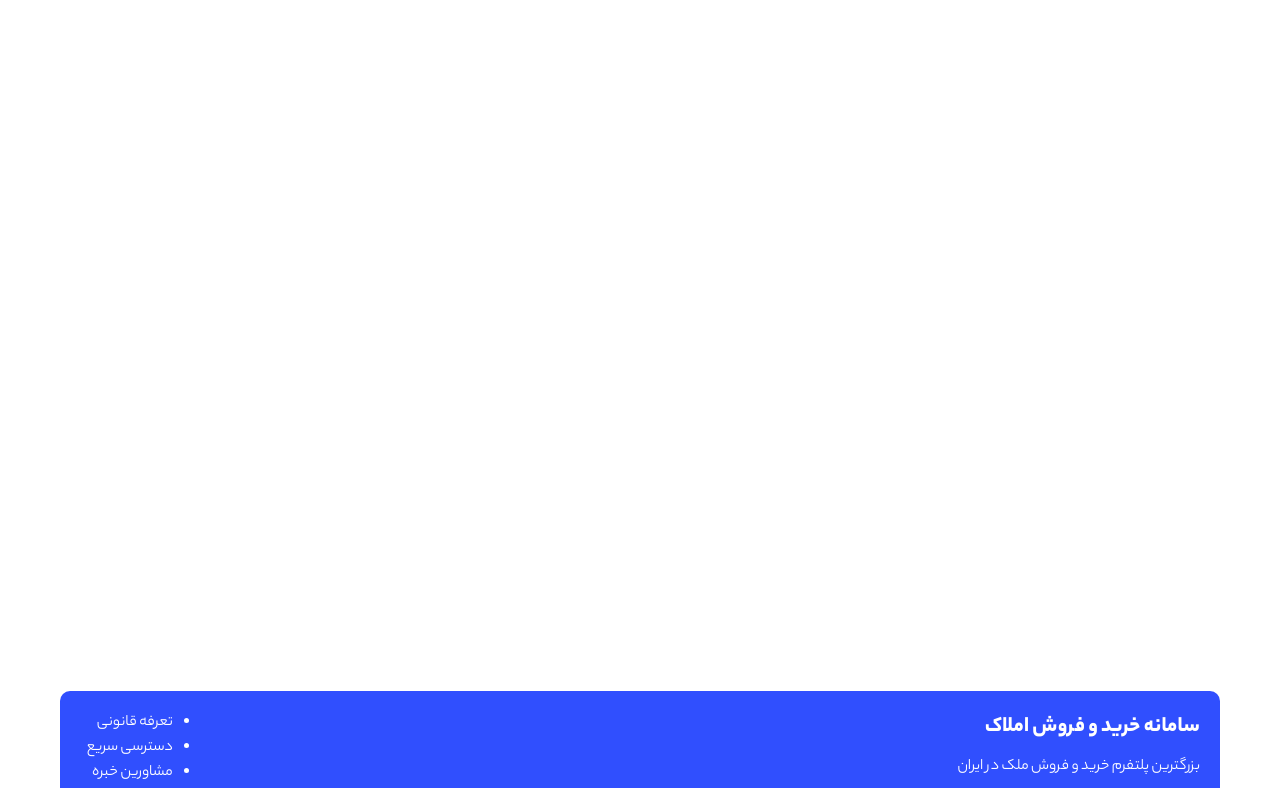
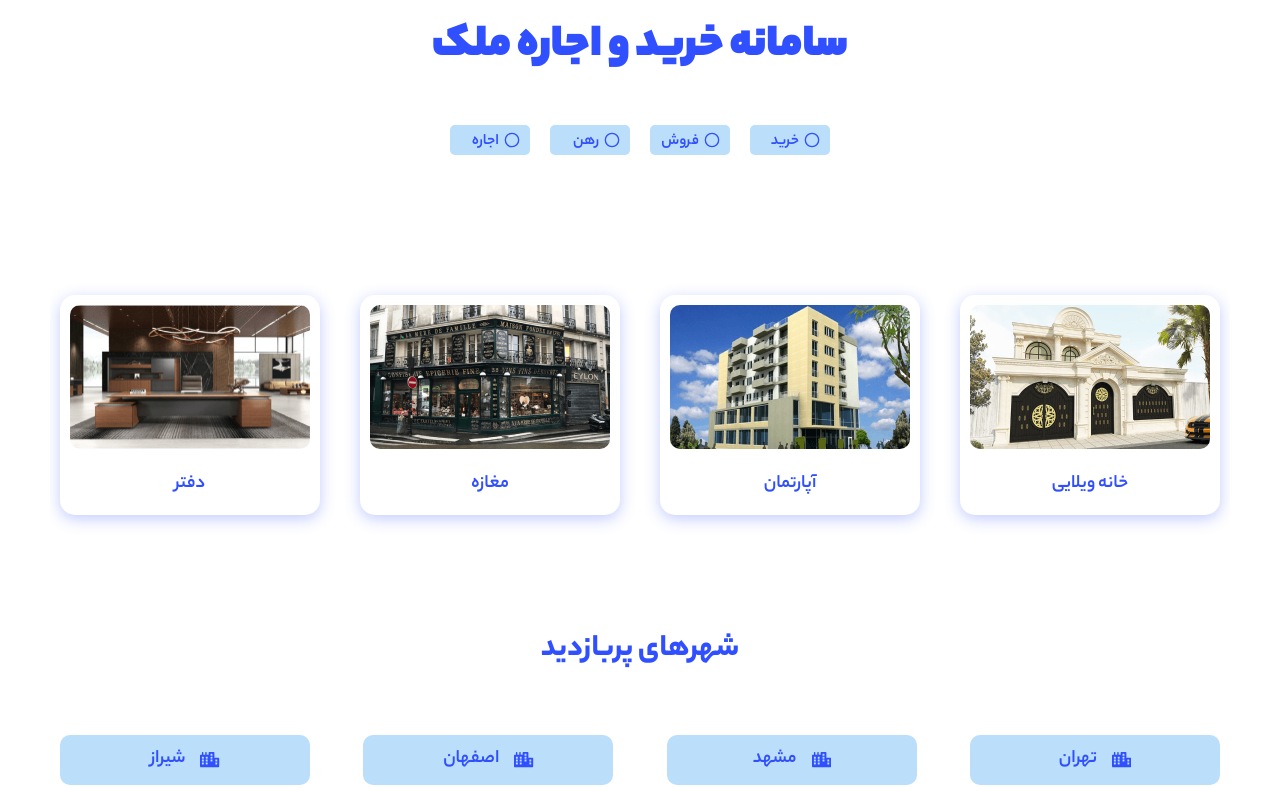
Before and after one commit to Mohammad-jf/real-state-server-actions, a Next.js app: page / in a window 1280 px wide. Shown: the part 200-988 px from the top of the page. Built offline with nearby package versions, Linux system fonts and the light colour scheme; no server answers.

Commit message:
home page

```diff
--- a/src/app/page.jsx
+++ b/src/app/page.jsx
@@ -1,8 +1,5 @@
+import HomePage from "src/components/templates/HomePage";
 
 export default function Home() {
-  return (
-    <div >
-
-    </div>
-  );
+  return <HomePage />;
 }
--- /dev/null
+++ b/src/components/modules/CategoryCard.jsx
@@ -0,0 +1,22 @@
+import Link from "next/link";
+import styles from "./categoryCard.module.css";
+import Image from "next/image";
+
+const CategoryCard = ({ name, title }) => {
+  return (
+    <div className={styles.card}>
+      <Link href="/">
+        <Image
+          src={`/images/${name}.png`}
+          alt={title}
+          width={240}
+          height={144}
+          property={true}
+        />
+        <p>{title}</p>
+      </Link>
+    </div>
+  );
+};
+
+export default CategoryCard;
--- /dev/null
+++ b/src/components/modules/categoryCard.module.css
@@ -0,0 +1,25 @@
+.card {
+  box-shadow: #304ffe4a 0px 4px 15px;
+  /* border: 2px solid #304ffe; */
+  border-radius: 15px;
+  overflow: hidden;
+  padding: 10px;
+  transition: all ease-in 0.1s;
+  margin: 10px 0;
+}
+
+.card:hover {
+  transform: rotate(-5deg);
+}
+
+.card img {
+  border-radius: 10px;
+}
+
+.card p {
+  font-size: 1.2rem;
+  font-weight: 400;
+  color: #304ffe;
+  text-align: center;
+  margin: 10px 0 5px;
+}
--- /dev/null
+++ b/src/components/templates/HomePage.jsx
@@ -0,0 +1,57 @@
+import { FiCircle } from "react-icons/fi";
+import styles from "./homePage.module.css";
+import CategoryCard from "../modules/CategoryCard";
+import { FaCity } from "react-icons/fa";
+
+const HomePage = () => {
+  const services = ["خرید", "فروش", "رهن", "اجاره"];
+  const cities = [
+    "تهران",
+    "مشهد",
+    "اصفهان",
+    "شیراز",
+    "تبریز",
+    "اهواز",
+    "کرج",
+    "تبریز",
+  ];
+
+  return (
+    <div>
+      <div className={styles.banner}>
+        <div className={styles.desc}>
+          <h1>سامانه خرید و اجاره ملک</h1>
+          <ul>
+            {services.map((item, index) => (
+              <li key={index}>
+                <FiCircle />
+                <span>{item}</span>
+              </li>
+            ))}
+          </ul>
+        </div>
+      </div>
+
+      <div className={styles.categories}>
+        <CategoryCard title="خانه ویلایی" name="villa" />
+        <CategoryCard title="آپارتمان" name="apartment" />
+        <CategoryCard title="مغازه" name="store" />
+        <CategoryCard title="دفتر" name="office" />
+      </div>
+
+      <div className={styles.city}>
+        <h3>شهرهای پربازدید</h3>
+        <ul>
+          {cities.map((item, index) => (
+            <li key={index}>
+              <FaCity />
+              <span>{item}</span>
+            </li>
+          ))}
+        </ul>
+      </div>
+    </div>
+  );
+};
+
+export default HomePage;
--- /dev/null
+++ b/src/components/templates/homePage.module.css
@@ -0,0 +1,108 @@
+.banner {
+  display: flex;
+  justify-content: center;
+  align-items: center;
+  border-radius: 10px;
+  padding: 20px;
+  margin: 100px 0;
+}
+
+.desc {
+  width: 100%;
+  text-align: center;
+  color: #304ffe;
+}
+
+.desc h1 {
+  font-weight: 700;
+  font-size: 3rem;
+  margin-bottom: 30px;
+}
+
+.desc ul {
+  list-style: none;
+  display: flex;
+  justify-content: center;
+  flex-wrap: wrap;
+}
+
+.desc li {
+  display: flex;
+  align-items: center;
+  width: 80px;
+  margin: 10px;
+  background-color: #bbdefb;
+  padding: 5px 10px;
+  border-radius: 5px;
+}
+
+.desc span {
+  font-weight: 400;
+  margin-right: 5px;
+  height: 20px;
+}
+
+.categories {
+  display: flex;
+  justify-content: space-between;
+  flex-wrap: wrap;
+  margin: 50px 0;
+}
+
+.city {
+  margin: 100px 0;
+}
+
+.city h3 {
+  font-weight: 600;
+  font-size: 2rem;
+  text-align: center;
+  color: #304ffe;
+}
+
+.city ul {
+  display: flex;
+  justify-content: space-between;
+  flex-wrap: wrap;
+  margin-top: 50px;
+  list-style: none;
+}
+
+.city li {
+  background-color: #bbdefb;
+  color: #304ffe;
+  font-size: 1.2rem;
+  width: 250px;
+  margin: 10px 0;
+  display: flex;
+  justify-content: center;
+  align-items: center;
+  padding: 10px;
+  border-radius: 10px;
+}
+
+.city span {
+  height: 30px;
+  margin-right: 15px;
+  font-weight: 400;
+}
+
+@media (max-width: 1000px) {
+  .banner {
+    flex-direction: column-reverse;
+  }
+}
+
+@media (max-width: 600px) {
+  .desc h1 {
+    font-size: 2.5rem;
+  }
+
+  .categories {
+    justify-content: center;
+  }
+
+  .city ul {
+    justify-content: center;
+  }
+}
```
